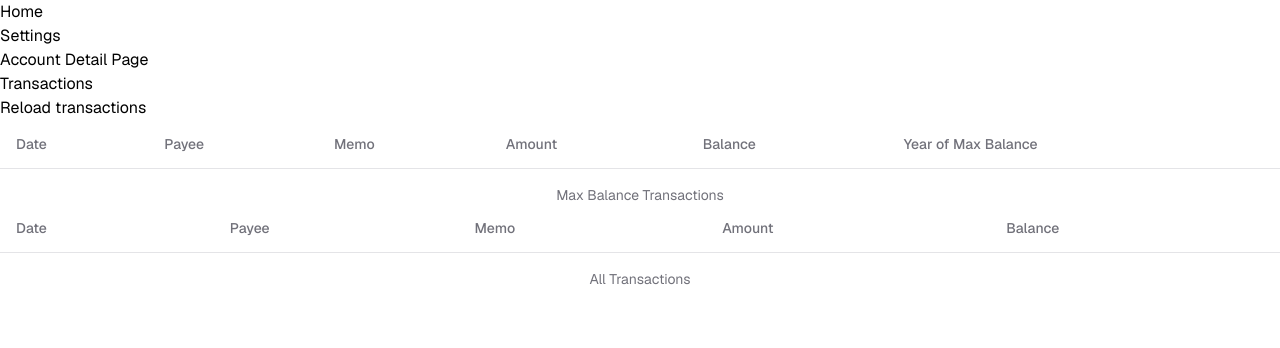
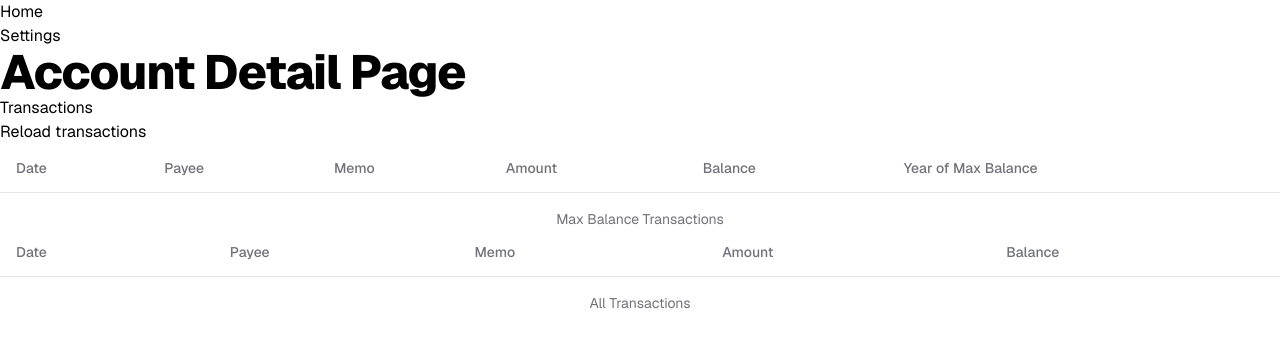
Before and after one commit to bpb54321/fbar-max-balance-calculator, a Next.js app: page /account/1 in a window 1280 px wide. Shown: the top 348 px of the page. Built offline with nearby package versions, Linux system fonts and the light colour scheme.

Commit message:
Use Heading1 component in the app.

```diff
--- a/app/account/[id]/AccountDetailPageHeading.tsx
+++ b/app/account/[id]/AccountDetailPageHeading.tsx
@@ -1,6 +1,7 @@
 "use client";
 
 import { useAccount } from "@/contexts/accountsContext";
+import Heading1 from "@/design-system/headings/Heading1";
 
 export default function AccountDetailPageHeading({
   accountId,
@@ -10,7 +11,7 @@ export default function AccountDetailPageHeading({
   const account = useAccount(accountId);
   return (
     <div>
-      <h1>Account Detail Page</h1>
+      <Heading1>Account Detail Page</Heading1>
       <p>{account.name}</p>
     </div>
   );
--- a/app/settings/page.tsx
+++ b/app/settings/page.tsx
@@ -7,6 +7,7 @@ import {
   useAccounts,
   useAccountsDispatch,
 } from "@/contexts/accountsContext";
+import Heading1 from "@/design-system/headings/Heading1";
 import getAccounts from "@/server-functions/getAccounts";
 import { Account } from "@/types/Account";
 import { ChangeEvent } from "react";
@@ -42,7 +43,7 @@ export default function SettingsPage() {
   return (
     <div>
       <MainNavigation />
-      <h1>Settings Page</h1>
+      <Heading1>Settings Page</Heading1>
       <button onClick={handleClick}>Reload accounts</button>
       <h2>Accounts to Include in Analysis</h2>
       <form>
--- a/components/Accounts.tsx
+++ b/components/Accounts.tsx
@@ -1,9 +1,10 @@
+import Heading1 from "@/design-system/headings/Heading1";
 import AccountTable from "./AccountTable";
 
 export default function Accounts() {
   return (
     <div>
-      <h2>Accounts</h2>
+      <Heading1>Accounts</Heading1>
       <AccountTable />
     </div>
   );
```
